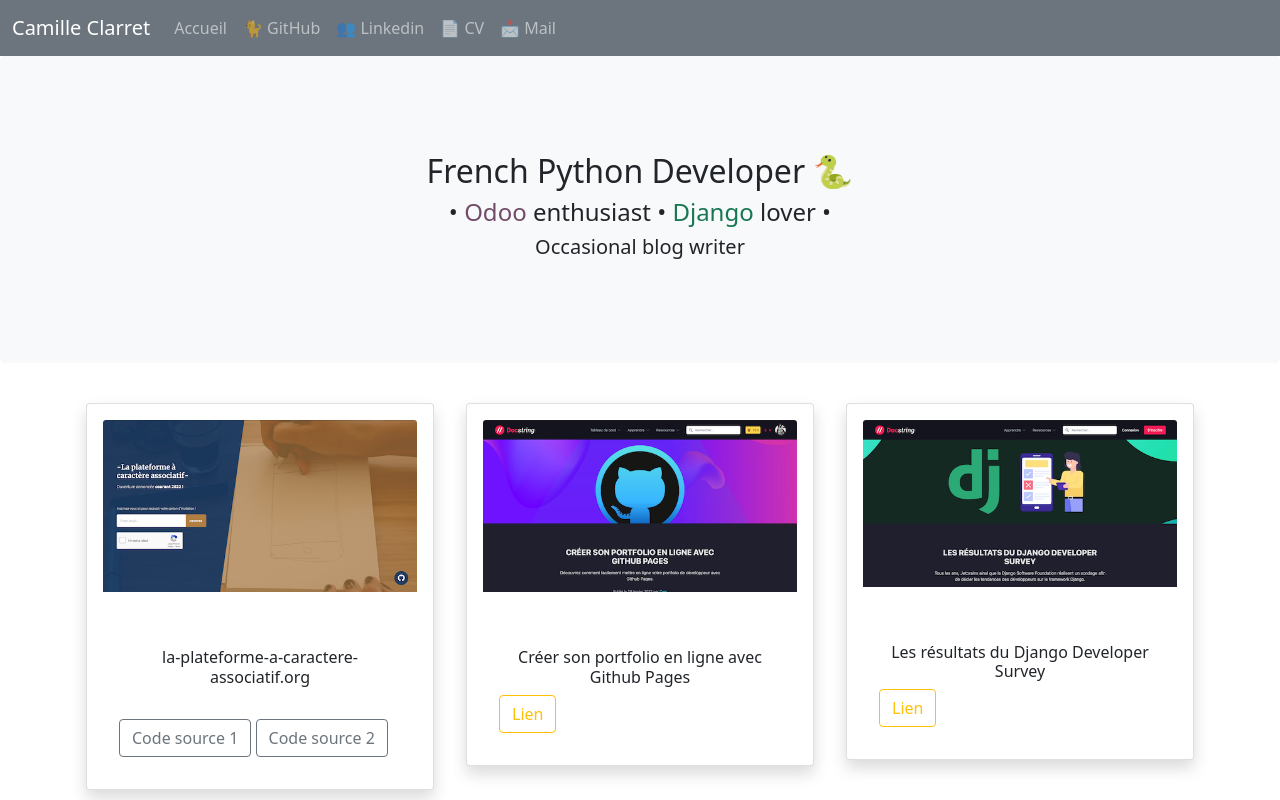
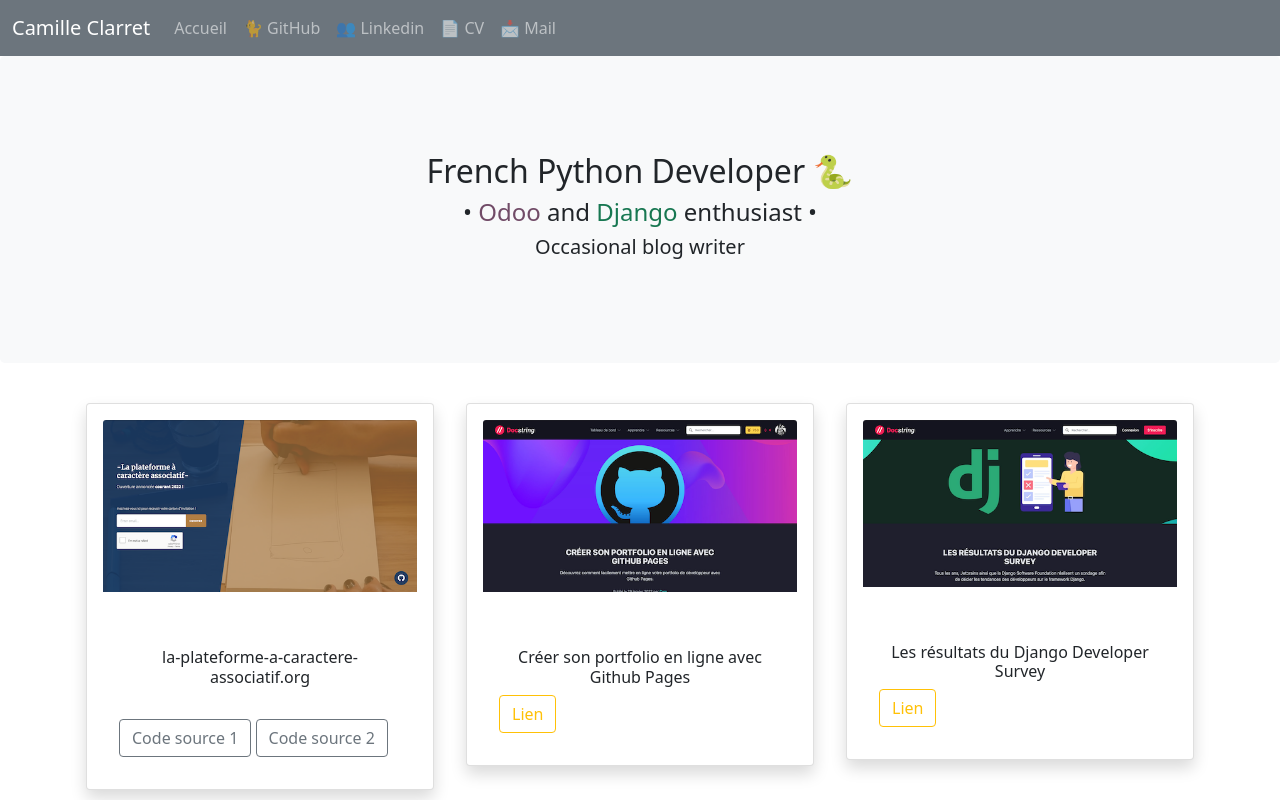
Before and after one commit to CamClrt/Portfolio, a plain HTML site: page index.html in a window 1280 px wide. Shown: the top 800 px of the page. Drawn offline with nearby package versions, Linux system fonts and the light colour scheme.

Commit message:
Update index.html

```diff
--- a/index.html
+++ b/index.html
@@ -54,7 +54,7 @@
         <div class="p-5 mb-4 bg-light rounded-3">
           <div class="container-fluid py-5">
               <h2 class="text-center">French Python Developer 🐍</h2>
-              <h4 class="text-center">• <span style="color: #714B67;">Odoo</span> enthusiast • <span style="color: #177751;">Django</span> lover •</h4>
+              <h4 class="text-center">• <span style="color: #714B67;">Odoo</span> and <span style="color: #177751;">Django</span> enthusiast •</h4>
               <h5 class="text-center">Occasional blog writer</h5>
           </div>
         </div>
```
